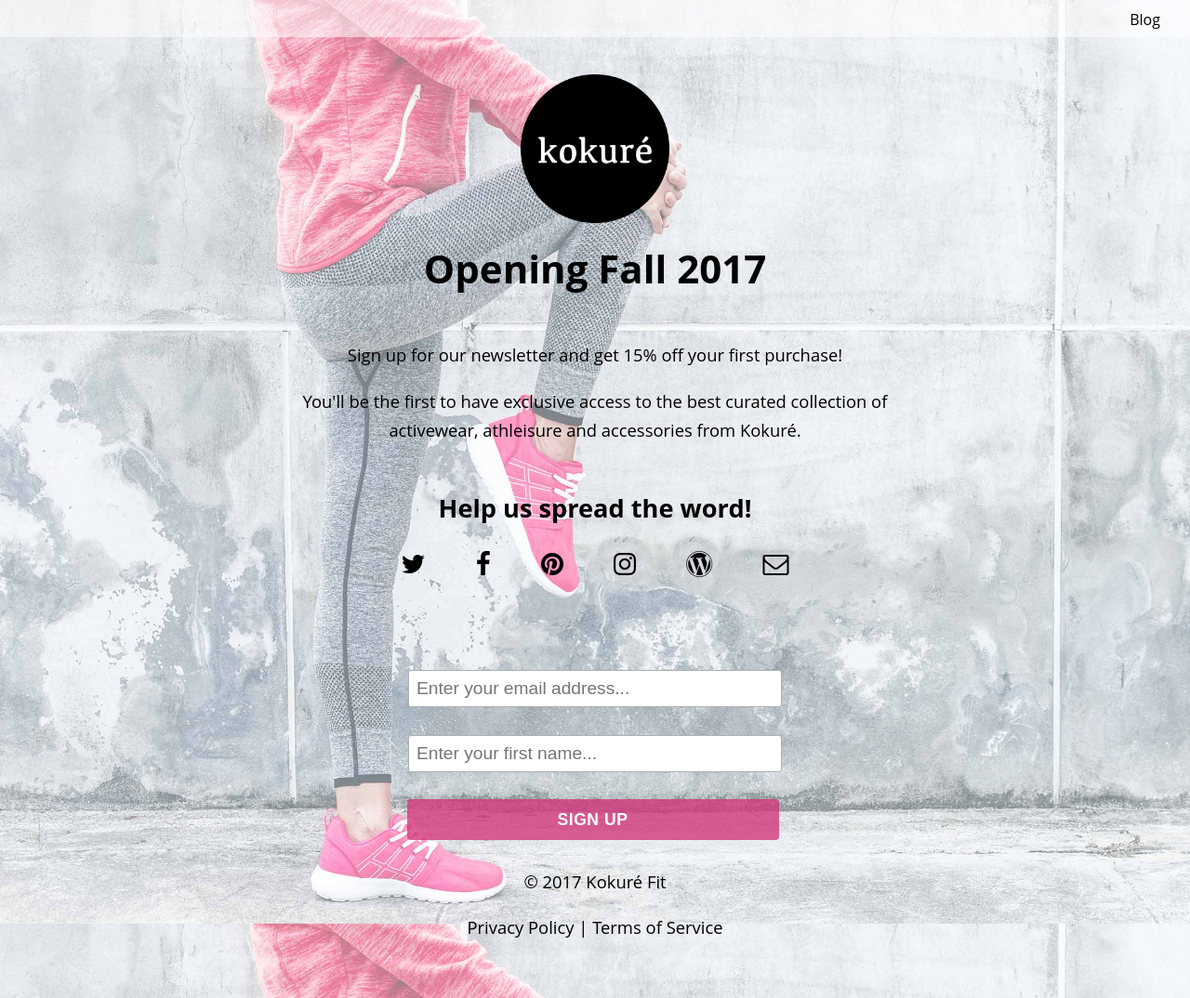
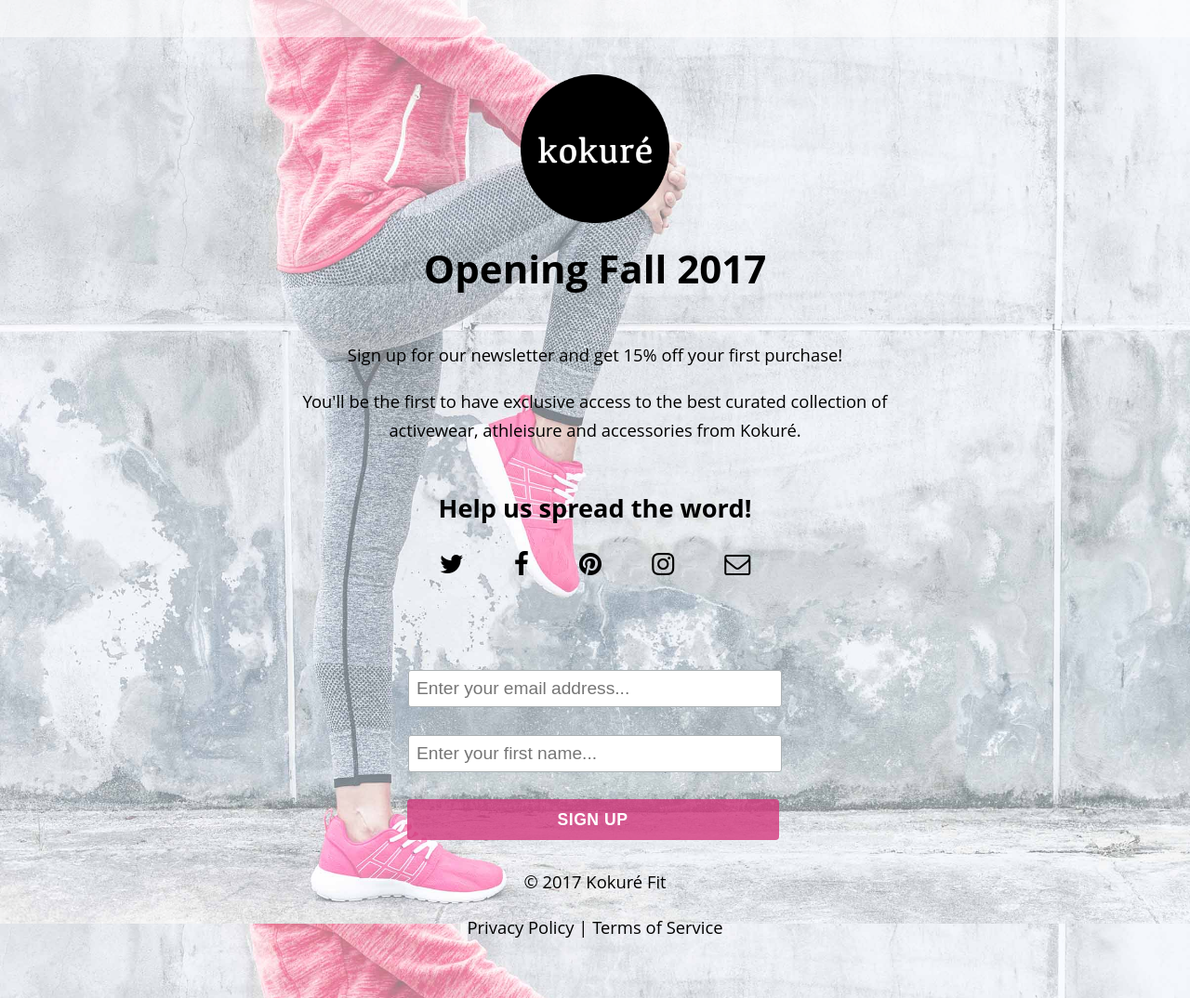
Before and after one commit to kokure/kokure.github.io, a Jekyll site: the page index.html, which Jekyll copies as it is, in a window 1280 px wide and 1074 px high. Shown: the whole window at 93% size. Built offline with Jekyll 4.4.1, drawn with Linux system fonts in a browser that asks for light colours; comment, search, counter and statistics services are not loaded.

Commit message:
Remove blog from index.html

```diff
--- a/index.html
+++ b/index.html
@@ -85,9 +85,9 @@
 <div id="myNav" class="overlay">
 
   <!-- Overlay content -->
-  <div class="overlay-content">
+ <!-- <div class="overlay-content">
     <a href="/blog/">Blog</a>
-  </div>
+ </div> -->
 
 </div>
     <div class='centerme'>
@@ -110,7 +110,7 @@
     <a href='https://facebook.com/kokurefit'><i style='font-size: 1.75em; padding-right: 50px;' class='fa fa-facebook fa-lg'></i></a>
     <a href='https://pinterest.com/kokurefit'><i style='font-size: 1.75em; padding-right: 50px;' class='fa fa-pinterest fa-lg'></i></a>
     <a href='https://instagram.com/kokurefit'><i style='font-size: 1.75em; padding-right: 50px;' class='fa fa-instagram fa-lg'></i></a>
-    <a href='http://localhost:4000/blog'><i style='font-size: 1.75em; padding-right: 50px;' class='fa fa-wordpress fa-lg'></i></a>
+    <!-- <a href='http://localhost:4000/blog'><i style='font-size: 1.75em; padding-right: 50px;' class='fa fa-wordpress fa-lg'></i></a> -->
     <a href='mailto:info@kokure.com'><i style='font-size: 1.75em;' class='fa fa-envelope-o fa-lg'></i></a>
 
     <br>
```
